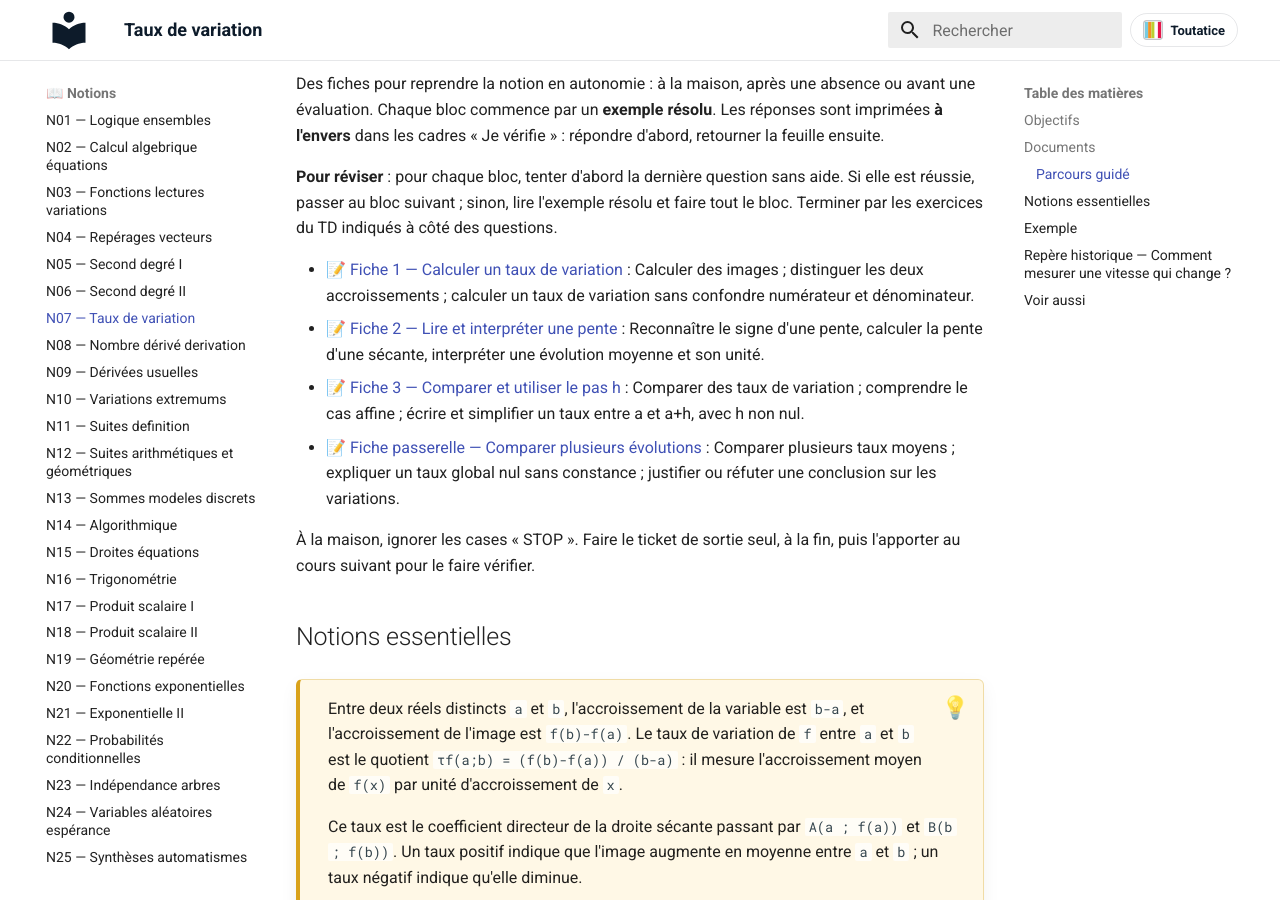
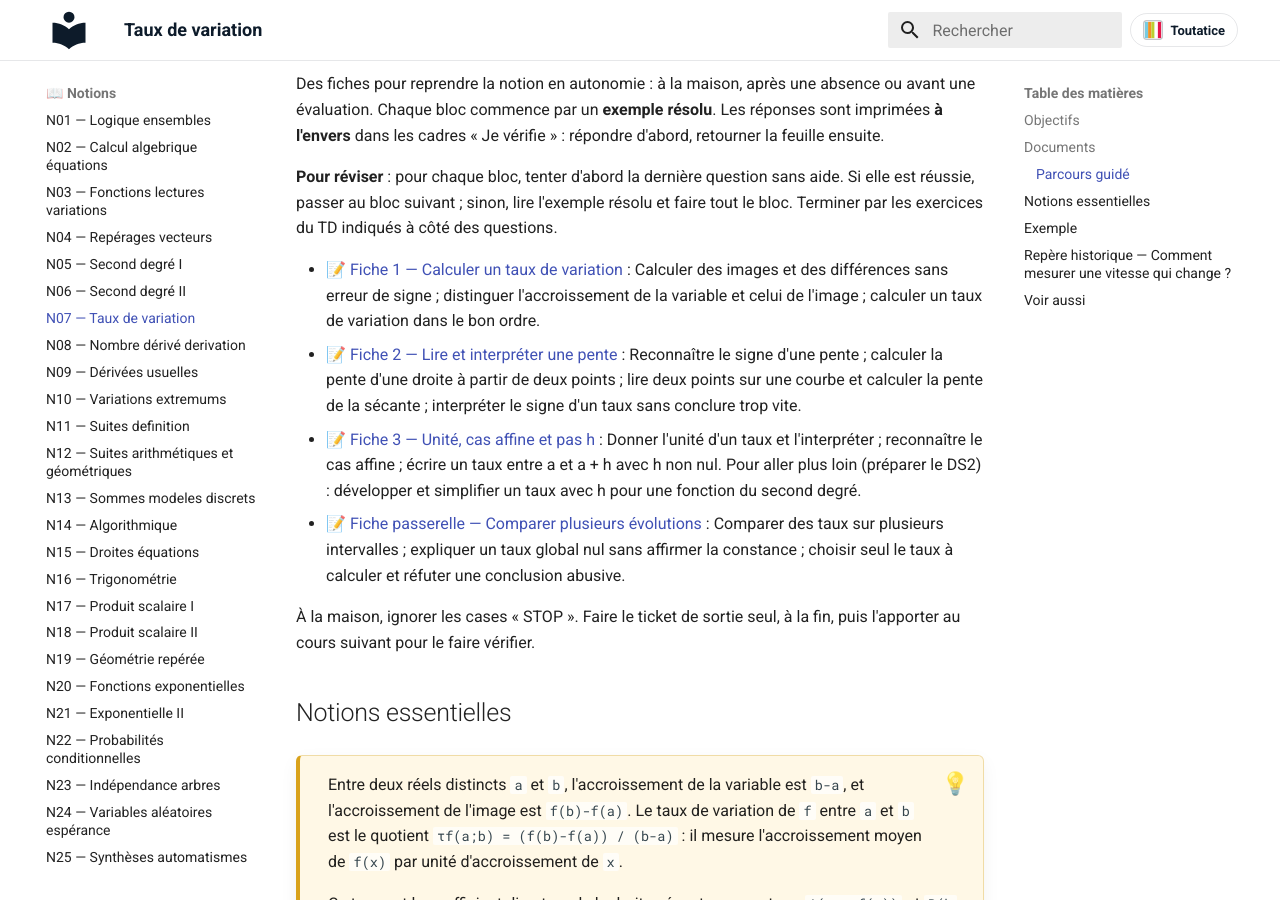
Before and after one commit to vnicolle56610/maths-premiere-specialite, an MkDocs documentation site: the page built from docs/notions/N07-taux-de-variation.md, in a window 1280 px wide and 900 px high, scrolled down 858 px. Built offline with MkDocs 1.6.1 and Material for MkDocs 9.7.7, drawn with Linux system fonts in a browser that asks for light colours.

Commit message:
Publication automatique : 14 fichier(s) copié(s), 1 page(s) mise(s) à jour
Fichiers copiés :
  - docs/parcours-guide/PARCOURS_GUIDE_N03_FICHE_1.pdf
  - docs/parcours-guide/PARCOURS_GUIDE_N03_FICHE_1_CORRIGE.pdf
  - docs/parcours-guide/PARCOURS_GUIDE_N03_FICHE_2.pdf
  - docs/parcours-guide/PARCOURS_GUIDE_N03_FICHE_2_CORRIGE.pdf
  - docs/parcours-guide/PARCOURS_GUIDE_N03_FICHE_3.pdf
  - docs/parcours-guide/PARCOURS_GUIDE_N03_FICHE_3_CORRIGE.pdf
  - docs/parcours-guide/PARCOURS_GUIDE_N03_FICHE_4.pdf
  - docs/parcours-guide/PARCOURS_GUIDE_N03_FICHE_4_CORRIGE.pdf
  - docs/parcours-guide/PARCOURS_GUIDE_N03_FICHE_5.pdf
  - docs/parcours-guide/PARCOURS_GUIDE_N03_FICHE_5_CORRIGE.pdf
  - docs/parcours-guide/PARCOURS_GUIDE_N07_FICHE_1.pdf
  - docs/parcours-guide/PARCOURS_GUIDE_N07_FICHE_2.pdf
  - docs/parcours-guide/PARCOURS_GUIDE_N07_FICHE_3.pdf
  - docs/parcours-guide/PARCOURS_GUIDE_N07_FICHE_4.pdf

Pages mises à jour :
  - docs/notions/N07-taux-de-variation.md

Généré par le protocole de publication (publier_ressources_site.py / publier_ressources_gui.py).

```diff
--- a/docs/notions/N07-taux-de-variation.md
+++ b/docs/notions/N07-taux-de-variation.md
@@ -40,10 +40,10 @@ Des fiches pour reprendre la notion en autonomie : à la maison, après une abse
 
 **Pour réviser** : pour chaque bloc, tenter d'abord la dernière question sans aide. Si elle est réussie, passer au bloc suivant ; sinon, lire l'exemple résolu et faire tout le bloc. Terminer par les exercices du TD indiqués à côté des questions.
 
-- 📝 [Fiche 1 — Calculer un taux de variation](../parcours-guide/PARCOURS_GUIDE_N07_FICHE_1.pdf) : Calculer des images ; distinguer les deux accroissements ; calculer un taux de variation sans confondre numérateur et dénominateur.
-- 📝 [Fiche 2 — Lire et interpréter une pente](../parcours-guide/PARCOURS_GUIDE_N07_FICHE_2.pdf) : Reconnaître le signe d'une pente, calculer la pente d'une sécante, interpréter une évolution moyenne et son unité.
-- 📝 [Fiche 3 — Comparer et utiliser le pas h](../parcours-guide/PARCOURS_GUIDE_N07_FICHE_3.pdf) : Comparer des taux de variation ; comprendre le cas affine ; écrire et simplifier un taux entre a et a+h, avec h non nul.
-- 📝 [Fiche passerelle — Comparer plusieurs évolutions](../parcours-guide/PARCOURS_GUIDE_N07_FICHE_4.pdf) : Comparer plusieurs taux moyens ; expliquer un taux global nul sans constance ; justifier ou réfuter une conclusion sur les variations.
+- 📝 [Fiche 1 — Calculer un taux de variation](../parcours-guide/PARCOURS_GUIDE_N07_FICHE_1.pdf) : Calculer des images et des différences sans erreur de signe ; distinguer l'accroissement de la variable et celui de l'image ; calculer un taux de variation dans le bon ordre.
+- 📝 [Fiche 2 — Lire et interpréter une pente](../parcours-guide/PARCOURS_GUIDE_N07_FICHE_2.pdf) : Reconnaître le signe d'une pente ; calculer la pente d'une droite à partir de deux points ; lire deux points sur une courbe et calculer la pente de la sécante ; interpréter le signe d'un taux sans conclure trop vite.
+- 📝 [Fiche 3 — Unité, cas affine et pas h](../parcours-guide/PARCOURS_GUIDE_N07_FICHE_3.pdf) : Donner l'unité d'un taux et l'interpréter ; reconnaître le cas affine ; écrire un taux entre a et a + h avec h non nul. Pour aller plus loin (préparer le DS2) : développer et simplifier un taux avec h pour une fonction du second degré.
+- 📝 [Fiche passerelle — Comparer plusieurs évolutions](../parcours-guide/PARCOURS_GUIDE_N07_FICHE_4.pdf) : Comparer des taux sur plusieurs intervalles ; expliquer un taux global nul sans affirmer la constance ; choisir seul le taux à calculer et réfuter une conclusion abusive.
 
 À la maison, ignorer les cases « STOP ». Faire le ticket de sortie seul, à la fin, puis l'apporter au cours suivant pour le faire vérifier.
 <!-- PARCOURS-GUIDE:END -->
```
Also changed, not shown: 14 other files.
